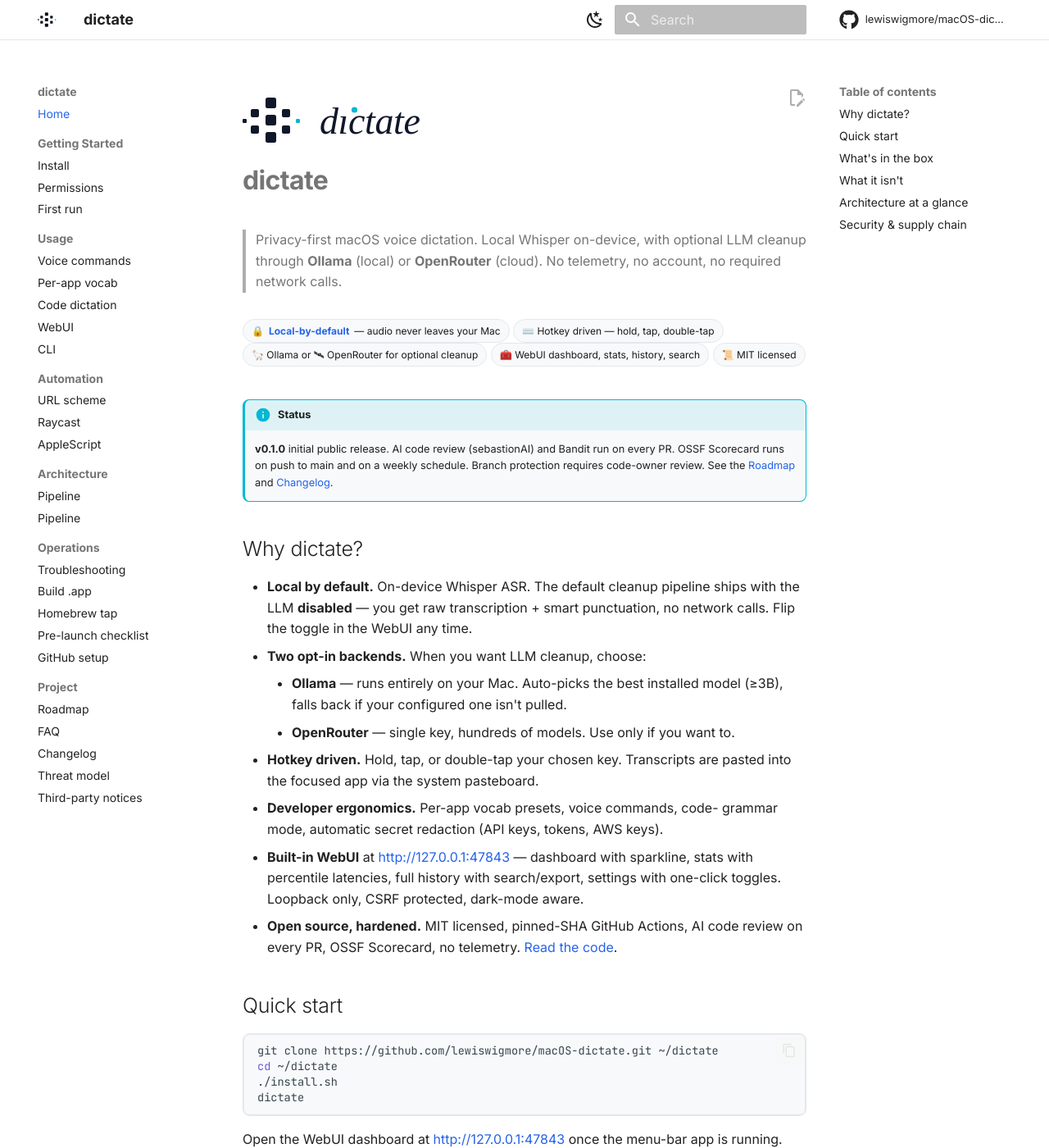
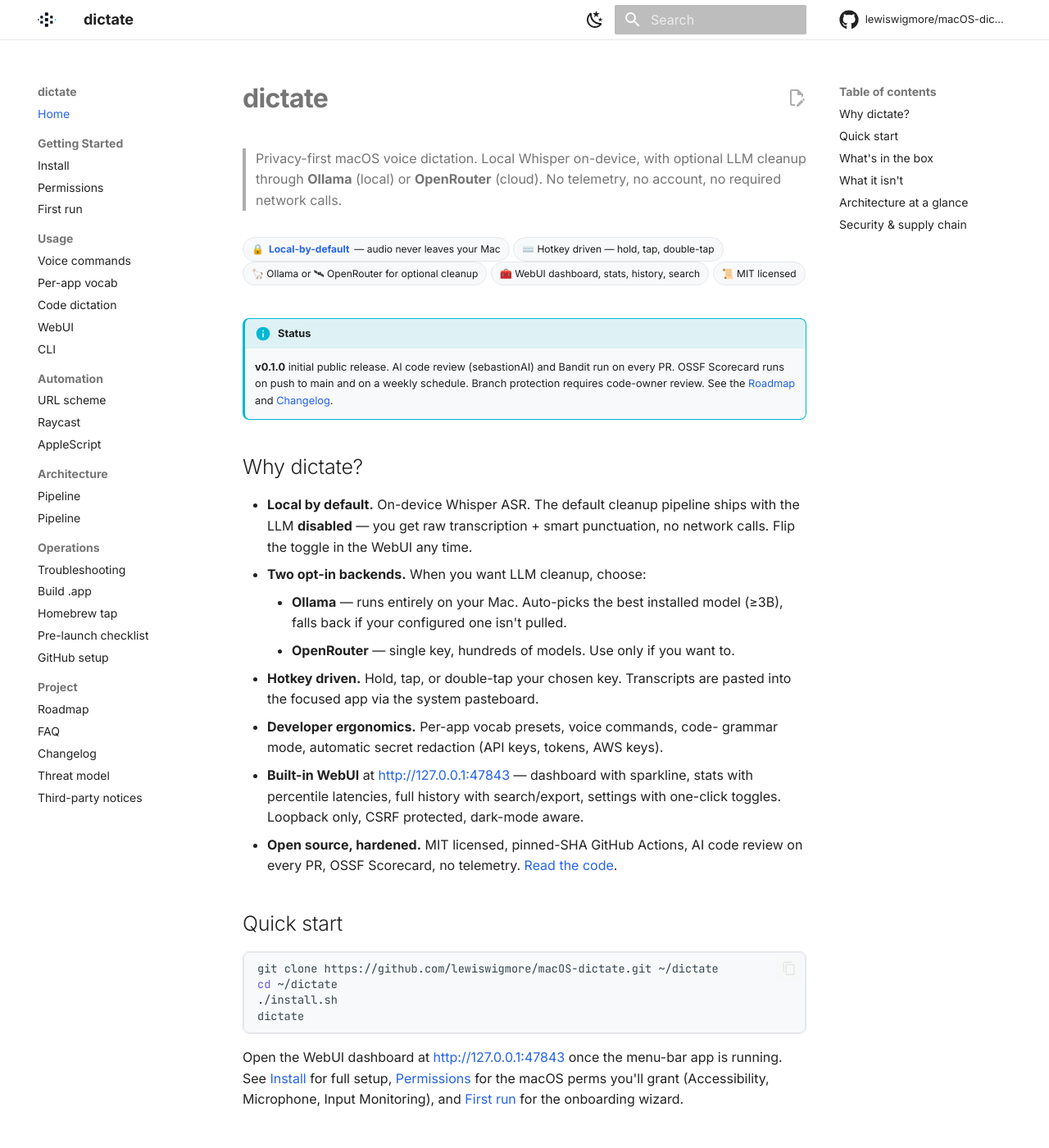
Before and after one commit to lewiswigmore/macOS-dictate, an MkDocs documentation site: the page built from docs/index.md, in a window 1280 px wide and 1400 px high. Shown: the whole window at 82% size. Built offline with MkDocs 1.6.1 and Material for MkDocs 9.7.7, drawn with Linux system fonts in a browser that asks for light colours; comment, search, counter and statistics services are not loaded.

Commit message:
docs: dedup hero wordmark and add dark-mode logo (#37)
Removes the duplicate dictate wordmark from the docs home body (the
header already shows the brand). Adds a slate-palette logo swap so the
header mark stays legible in Material dark mode.

Co-authored-by: lewiswigmore <lewis@wigmore.dev>
Co-authored-by: Copilot <223556219+Copilot@users.noreply.github.com>

```diff
--- a/docs/assets/dictate.css
+++ b/docs/assets/dictate.css
@@ -115,13 +115,10 @@
   text-transform: uppercase;
 }
 
-/* Hero wordmark above the H1 on the docs home page */
-.dictate-hero {
-  margin: 8px 0 4px;
-}
-.dictate-hero img {
-  max-width: 320px;
-  height: auto;
+/* Theme-aware logo swap: navy mark on light palette, ice mark on slate. */
+[data-md-color-scheme="slate"] .md-header__button.md-logo img,
+[data-md-color-scheme="slate"] .md-nav__button.md-logo img {
+  content: url("dictate-mark-dark.svg");
 }
 
 /* Hero "chip row" used on the docs home page */
--- a/docs/index.md
+++ b/docs/index.md
@@ -1,10 +1,3 @@
-<p class="dictate-hero" markdown>
-  <picture>
-    <source media="(prefers-color-scheme: dark)" srcset="assets/dictate-wordmark-dark.svg">
-    <img src="assets/dictate-wordmark-light.svg" alt="dictate" width="320" height="80">
-  </picture>
-</p>
-
 # dictate
 
 > Privacy-first macOS voice dictation. Local Whisper on-device, with optional
```
Also changed, not shown: docs/assets/dictate-mark-dark.svg (added).
